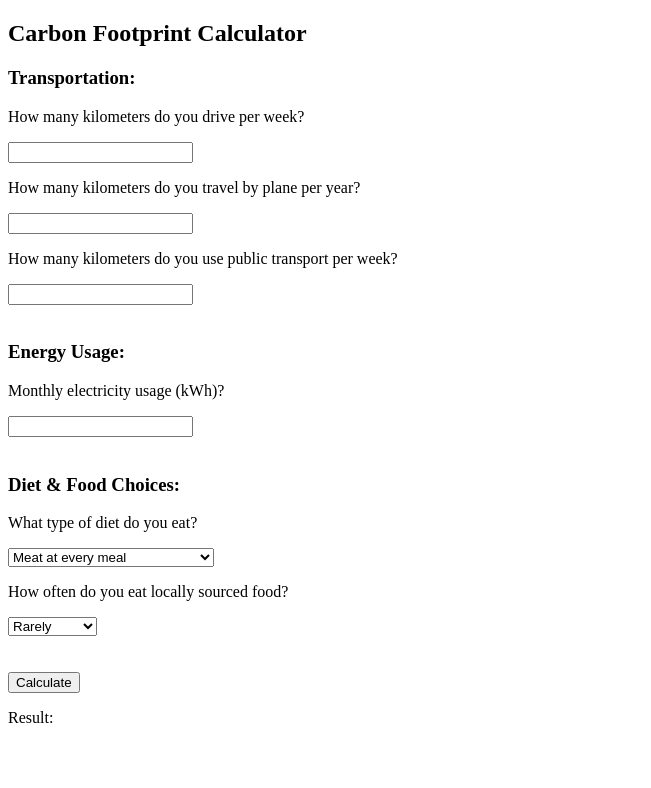
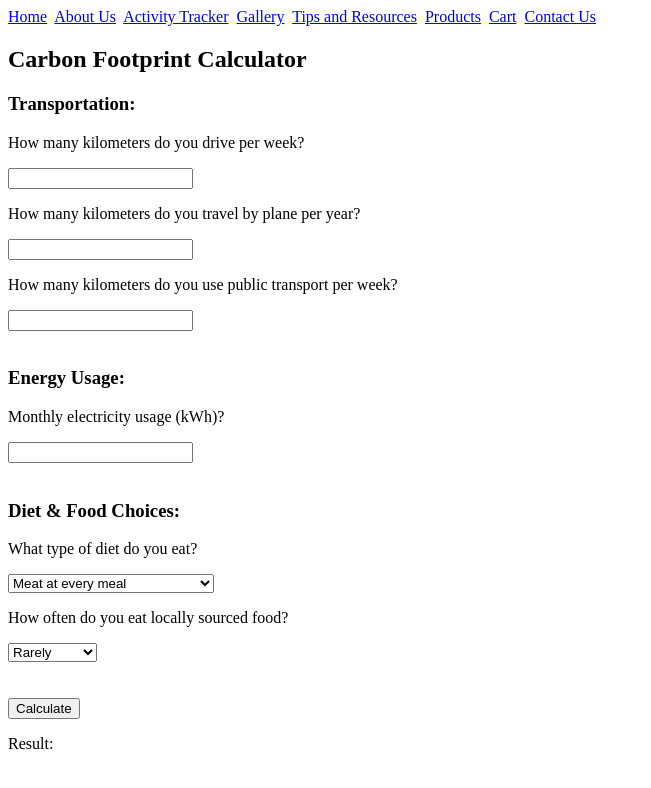
Before and after one commit to adeeba4/ecophilia, a plain HTML site: page carbonFootprintCalculator.html in a window 1280 px wide. Shown: the whole page, without its empty margins (0-651 px from the left). Drawn offline with Linux system fonts and the light colour scheme.

Commit message:
Update carbonFootprintCalculator.html

```diff
--- a/carbonFootprintCalculator.html
+++ b/carbonFootprintCalculator.html
@@ -2,6 +2,16 @@
 <html>
     <head>
         <title>Carbon Footprint Calculator</title>
+        <nav>
+            <a href="index.html">Home</a>&nbsp;
+            <a href="about.html">About Us</a>&nbsp;
+            <a href="activity_tracker.html">Activity Tracker</a>&nbsp;
+            <a href="gallery.html">Gallery</a>&nbsp;
+            <a href="Tips and resourses.html">Tips and Resources</a>&nbsp;
+            <a href="products1.html">Products</a>&nbsp;
+            <a href="shops cart.html">Cart</a>&nbsp;
+            <a href="contact.html">Contact Us</a>
+        </nav>
     </head>
     <body>
         <h2>Carbon Footprint Calculator</h2>
```
